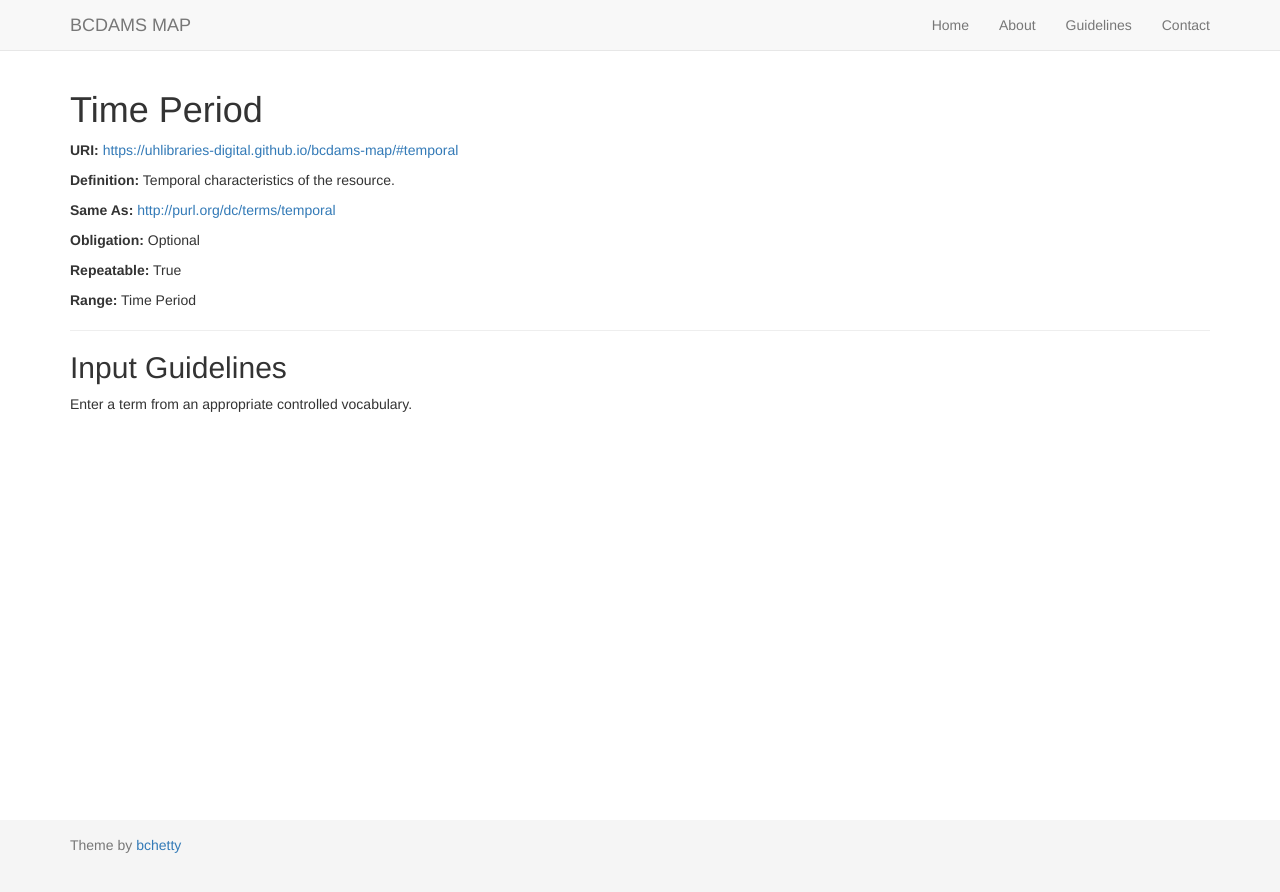
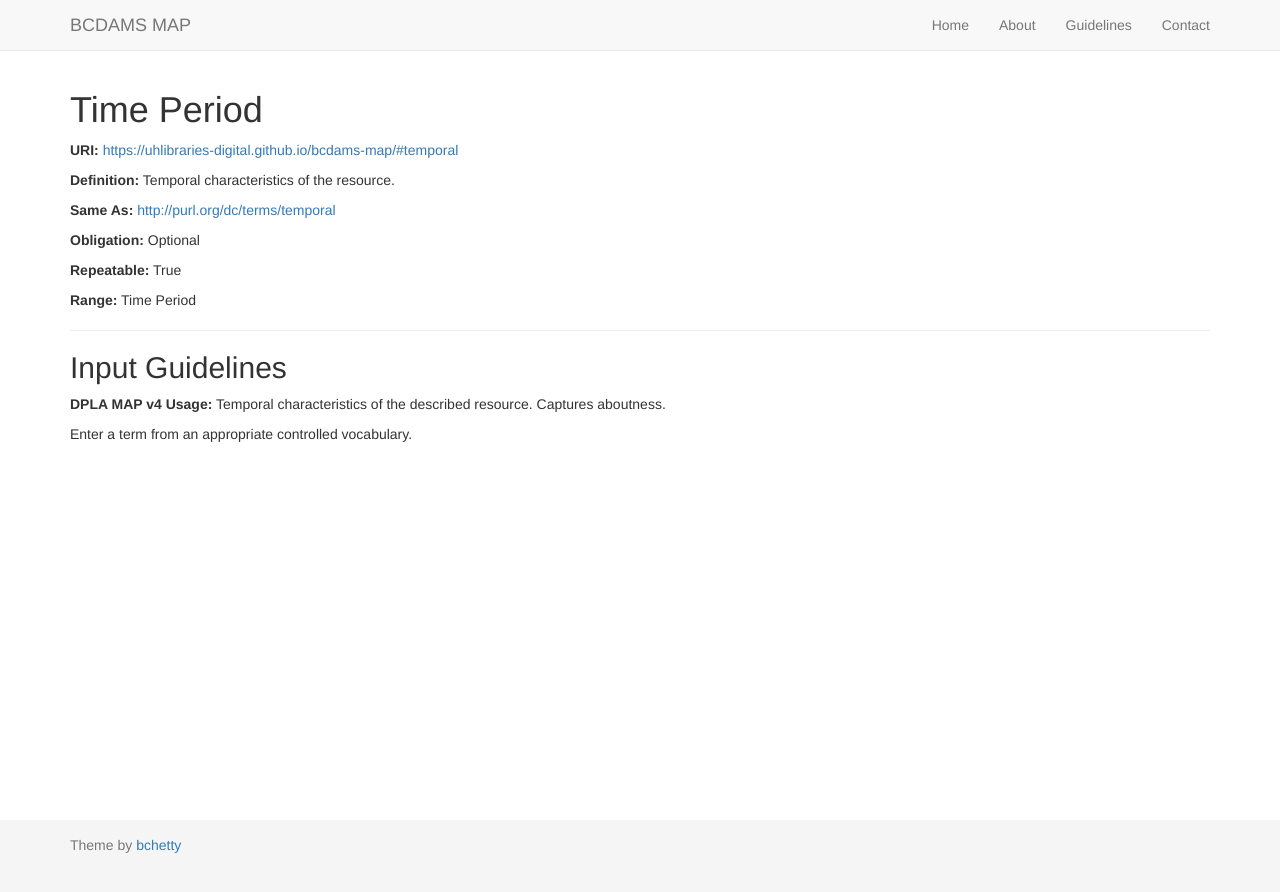
Before and after one commit to uhlibraries-digital/bcdams-map, a Jekyll site: the page built from guidelines/temporal.md, in a window 1280 px wide. Shown: the top 892 px of the page. Built offline with Jekyll 4.4.1, drawn with Linux system fonts in a browser that asks for light colours; nearby versions of some CDN libraries; comment, search, counter and statistics services are not loaded.

Commit message:
updated place guidelines
Added DPLA MAP v4 usage guidelines

```diff
--- a/guidelines/temporal.md
+++ b/guidelines/temporal.md
@@ -7,4 +7,6 @@ comments: false
 
 {% include guidelines.md %}
 
+**DPLA MAP v4 Usage:** Temporal characteristics of the described resource. Captures aboutness.
+
 Enter a term from an appropriate controlled vocabulary.
```
